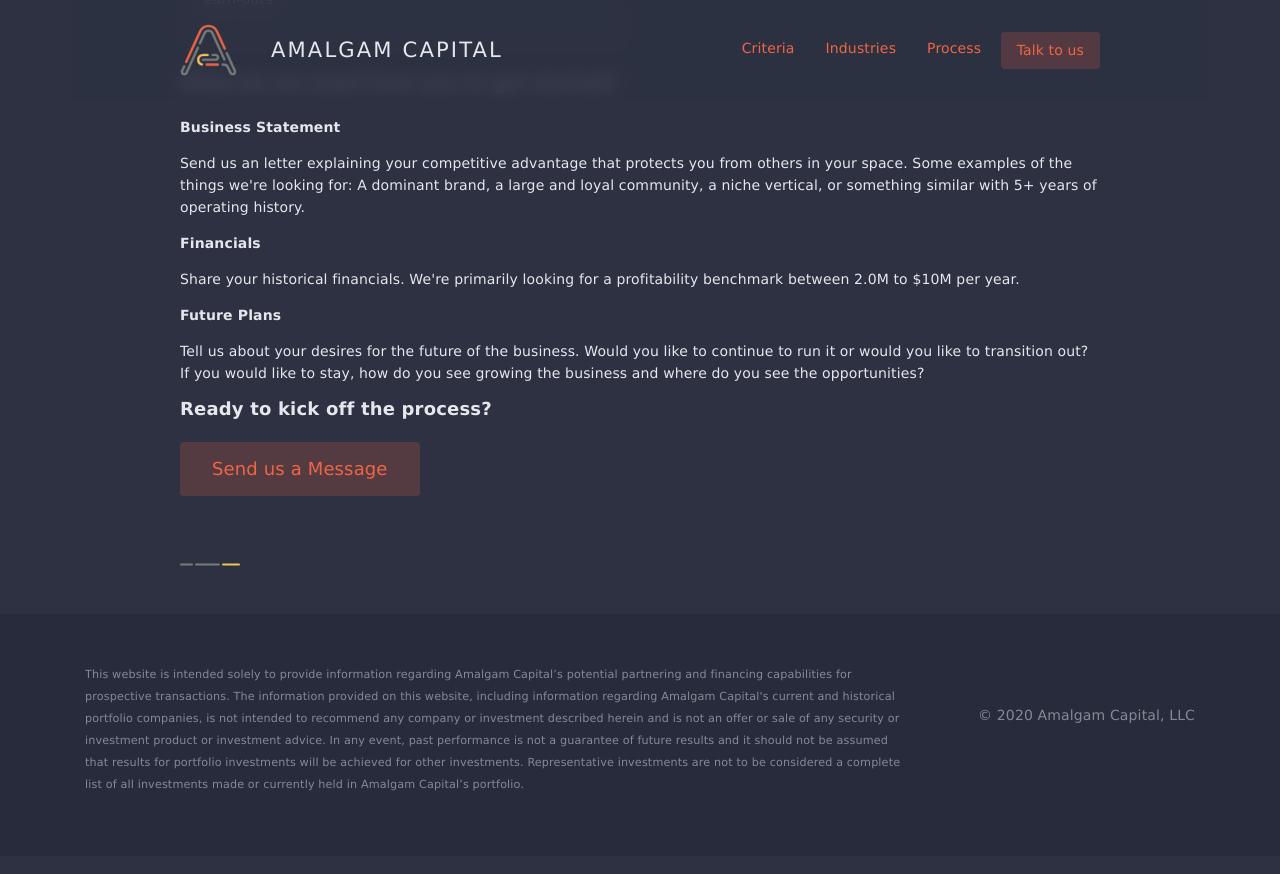
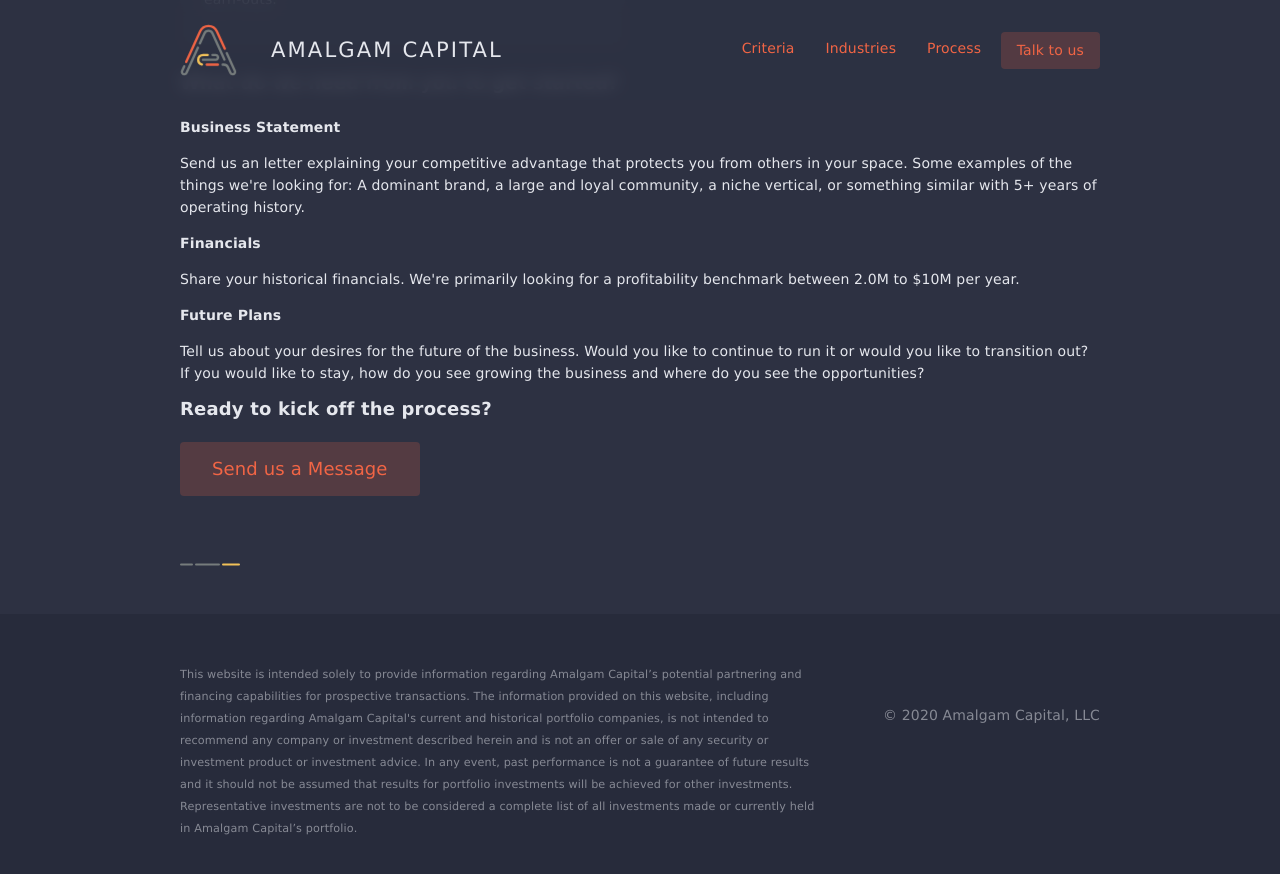
Before and after one commit to amalgam-capital/amalgam-capital.github.io, a Jekyll site: the page built from index.md, in a window 1280 px wide and 900 px high, scrolled down 3470 px. Shown: the top 874 px of the window. Built offline with Jekyll 4.4.1, drawn with Linux system fonts in a browser that asks for light colours; some web fonts are replaced.

Commit message:
Position

```diff
--- a/_includes/footer.html
+++ b/_includes/footer.html
@@ -1,11 +1,11 @@
 <footer class="site-footer">
 	<div class="container">
 		<div class="row">
-			<div class="col-md-9 footer-left">
+			<div class="col-md-9 col-lg-7 offset-xl-1 footer-left">
 				<p><small>This website is intended solely to provide information regarding Amalgam Capital’s potential partnering and financing capabilities for prospective transactions. The information provided on this website, including information regarding Amalgam Capital's current and historical portfolio companies, is not intended to recommend any company or investment described herein and is not an offer or sale of any security or investment product or investment advice. In any event, past performance is not a guarantee of future results and it should not be assumed that results for portfolio investments will be achieved for other investments. Representative investments are not to be considered a complete list of all investments made or currently held in Amalgam Capital’s portfolio.</small></p>
 
 			</div>
-			<div class="col-md-3 footer-right">
+			<div class="col-md-3 col-lg-3 footer-right">
 				<p class="mark">
 					{% include logo.html %}
 				</p>
```
Also changed, not shown: 2 other files.
